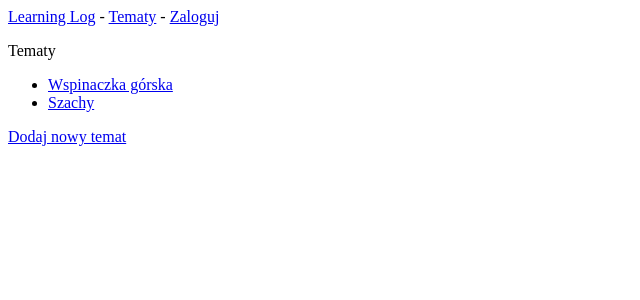
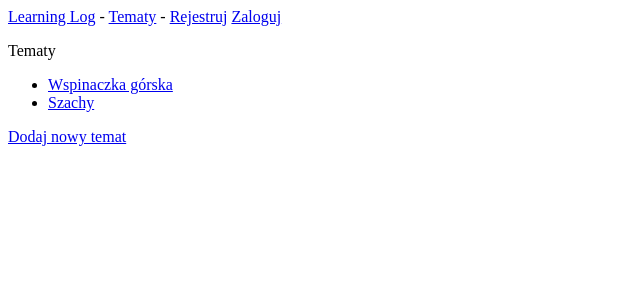
Before and after one commit to logicoperation66/django, a Django app: page /topics/ in a window 1280 px wide. Shown: the top 300 px of the page, without its empty margins (0-640 px from the left). Run offline with Django 3.2, Linux system fonts and the light colour scheme; data comes from the database, SQL or seed files in the repository; parts of the project's set-up code (start-up, migrations or seed data) failed here and were passed over.

Commit message:
Dodanie łącza prowadzącego do strony rejestracji

```diff
--- a/Learning_Log/learning_logs/templates/learning_logs/base.html
+++ b/Learning_Log/learning_logs/templates/learning_logs/base.html
@@ -5,6 +5,7 @@
         Witaj, {{ user.username }}
         <a href="{% url 'users:logout' %}">Wyloguj</a>
     {% else %}
+        <a href="{% url 'users:register' %}">Rejestruj</a>
         <a href="{% url 'users:login' %}">Zaloguj</a>
     {% endif %}
 </p>
```
